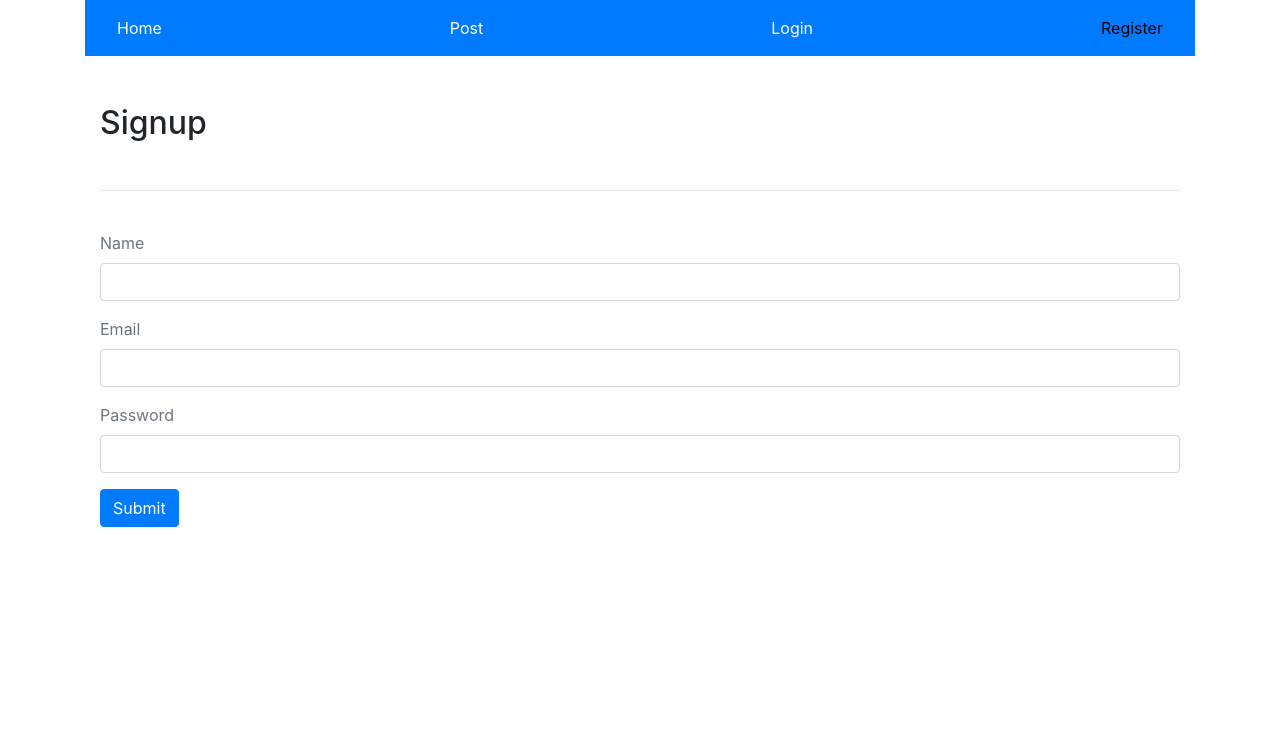
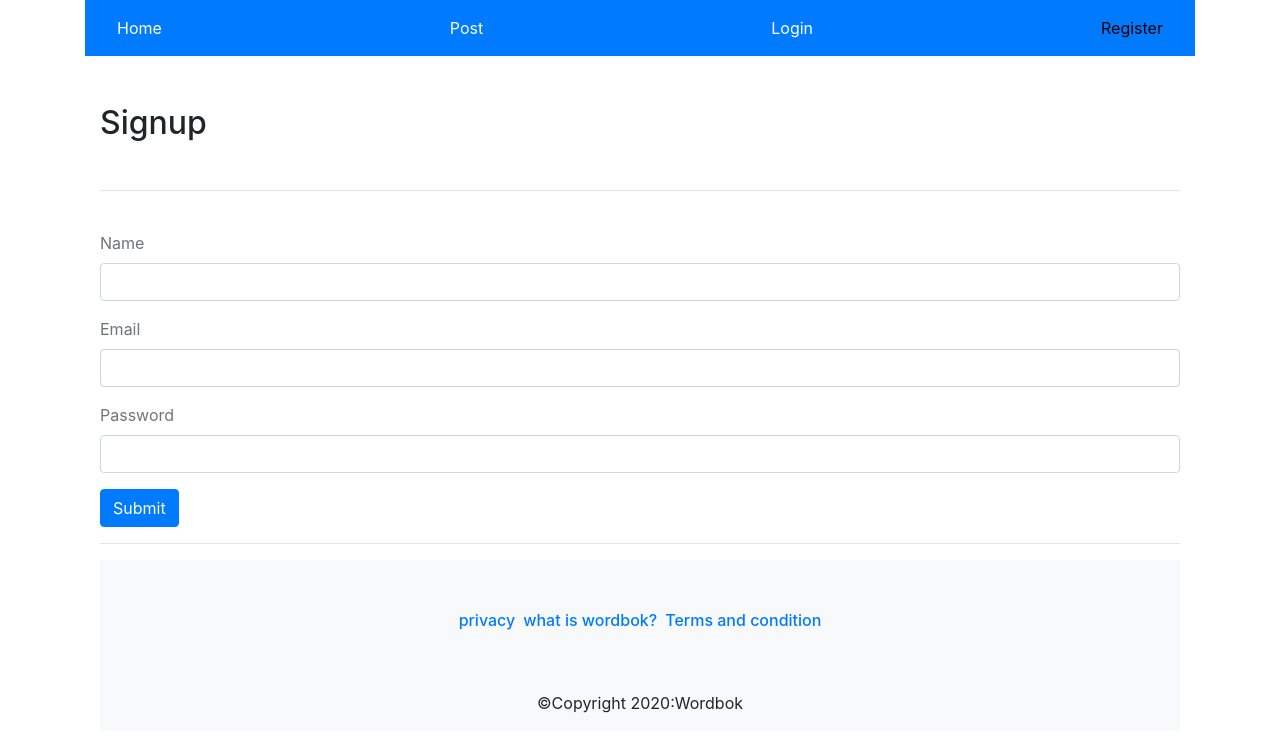
Before and after one commit to omkushwaha14/register, a React (Create React App) app in the folder client/: page /signup in a window 1280 px wide. Shown: the top 752 px of the page. Built offline with nearby package versions, Linux system fonts and the light colour scheme.

Commit message:
Update Signup.js

```diff
--- a/client/src/user/Signup.js
+++ b/client/src/user/Signup.js
@@ -104,13 +104,47 @@ class Signup extends Component {
 
                 <div
                     className="alert alert-info"
-                    style={{ display: open ? "" : "none" }}
-                >
+                    style={{ display: open ? "" : "none" }}>
                     New account is successfully created. Please{" "}
                     <Link to="/signin">Sign In</Link>.
                 </div>
 
                 {this.signupForm(name, email, password )}
+
+                <hr/>
+                <footer className="page-footer font-small unique-color-dark pt-4 bg-light">
+
+
+                    <div className="container">
+
+
+                        <ul className="list-unstyled list-inline text-center py-4">
+                            <li className="list-inline-item">
+                                <Link to="/signup"> <h6 className="mb-1">privacy</h6></Link>
+
+                            </li>
+                            <li className="list-inline-item">
+                                <Link to="/signup"> <h6 className="mb-1">what is wordbok?</h6></Link>
+
+                            </li>
+                            <li className="list-inline-item">
+                                <Link to="/signup"> <h6 className="mb-1">Terms and condition</h6></Link>
+
+                            </li>
+                        </ul>
+
+
+                    </div>
+
+
+
+                    <div className="footer-copyright text-center py-3">©Copyright 2020:Wordbok
+
+                    </div>
+
+
+                </footer>
+
             </div>
         );
     }
```
